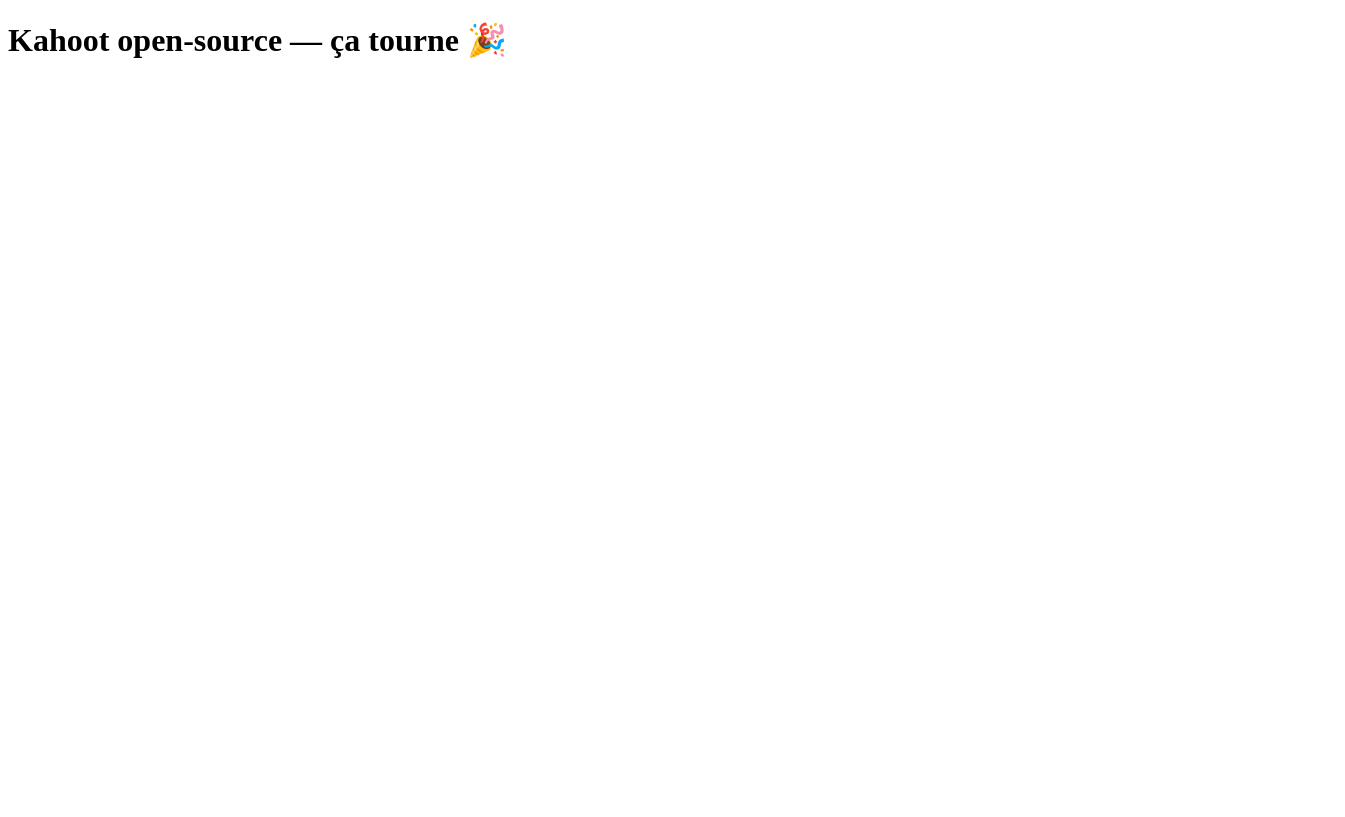
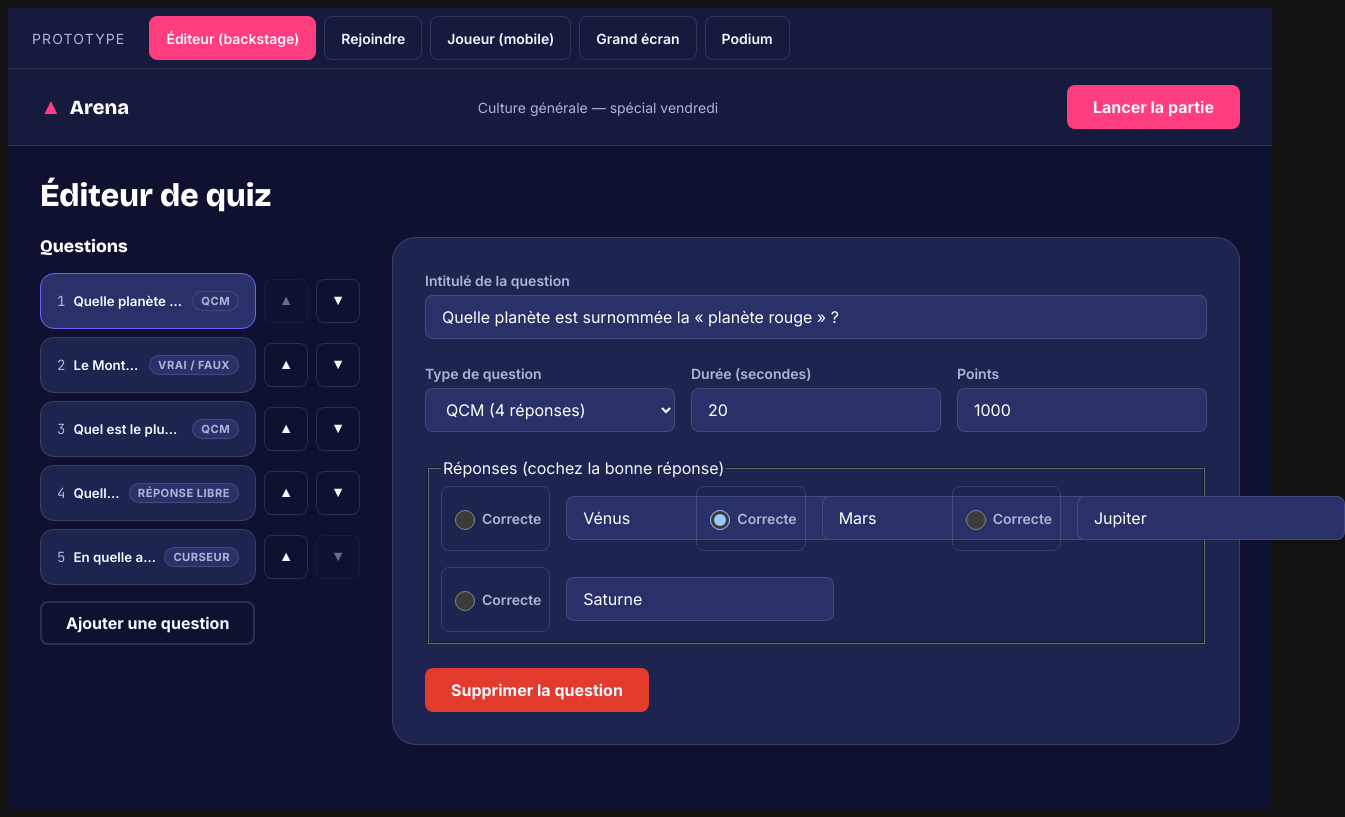
Before and after one commit to Sploot-Labs/pengou, a React (Vite) app in the folder apps/web/: page / in a window 1280 px wide. Shown: the whole page, 1345 px wide, since content can reach past the window. Built offline with nearby package versions, Linux system fonts and the light colour scheme.

Commit message:
feat(web): wire prototype switcher into app entry point
Render <Prototype/> from App.tsx with a keyboard-accessible screen
switcher nav. Set the page title and load Bricolage Grotesque, Inter,
and JetBrains Mono from Google Fonts in index.html (lang="fr" already
in place).

```diff
--- a/apps/web/index.html
+++ b/apps/web/index.html
@@ -3,7 +3,13 @@
   <head>
     <meta charset="UTF-8" />
     <meta name="viewport" content="width=device-width, initial-scale=1.0" />
-    <title>Kahoot open-source</title>
+    <title>Arena Broadcast — Prototype UI Kahoot open-source</title>
+    <link rel="preconnect" href="https://fonts.googleapis.com" />
+    <link rel="preconnect" href="https://fonts.gstatic.com" crossorigin />
+    <link
+      href="https://fonts.googleapis.com/css2?family=Bricolage+Grotesque:opsz,wght@12..96,400..800&family=Inter:wght@400;500;600;700&family=JetBrains+Mono:wght@400;500;600;700&display=swap"
+      rel="stylesheet"
+    />
   </head>
   <body>
     <div id="root"></div>
--- a/apps/web/src/App.tsx
+++ b/apps/web/src/App.tsx
@@ -1,3 +1,5 @@
+import { Prototype } from './prototype/Prototype'
+
 export function App() {
-  return <h1>Kahoot open-source — ça tourne 🎉</h1>
+  return <Prototype />
 }
--- /dev/null
+++ b/apps/web/src/prototype/Prototype.tsx
@@ -0,0 +1,46 @@
+import { useState } from 'react'
+import './tokens.css'
+import './prototype.css'
+import { BigScreen } from './screens/BigScreen'
+import { HostEditor } from './screens/HostEditor'
+import { Join } from './screens/Join'
+import { Podium } from './screens/Podium'
+import { PlayerLive } from './screens/PlayerLive'
+
+type ScreenKey = 'host' | 'join' | 'player' | 'big' | 'podium'
+
+const SCREENS: { key: ScreenKey; label: string; render: () => JSX.Element }[] = [
+  { key: 'host', label: 'Éditeur (backstage)', render: () => <HostEditor /> },
+  { key: 'join', label: 'Rejoindre', render: () => <Join /> },
+  { key: 'player', label: 'Joueur (mobile)', render: () => <PlayerLive /> },
+  { key: 'big', label: 'Grand écran', render: () => <BigScreen /> },
+  { key: 'podium', label: 'Podium', render: () => <Podium /> },
+]
+
+export function Prototype() {
+  const [active, setActive] = useState<ScreenKey>('host')
+  const current = SCREENS.find((s) => s.key === active) ?? SCREENS[0]
+
+  return (
+    <div className="prototype-root">
+      <nav className="ab-switcher" aria-label="Sélecteur de prototype">
+        <span className="ab-switcher__label">Prototype</span>
+        <ul className="ab-switcher__nav">
+          {SCREENS.map((screen) => (
+            <li key={screen.key}>
+              <button
+                type="button"
+                className={`ab-switcher__link${screen.key === active ? ' ab-switcher__link--active' : ''}`}
+                aria-current={screen.key === active ? 'page' : undefined}
+                onClick={() => setActive(screen.key)}
+              >
+                {screen.label}
+              </button>
+            </li>
+          ))}
+        </ul>
+      </nav>
+      <div className="ab-switcher__stage">{current.render()}</div>
+    </div>
+  )
+}
```
